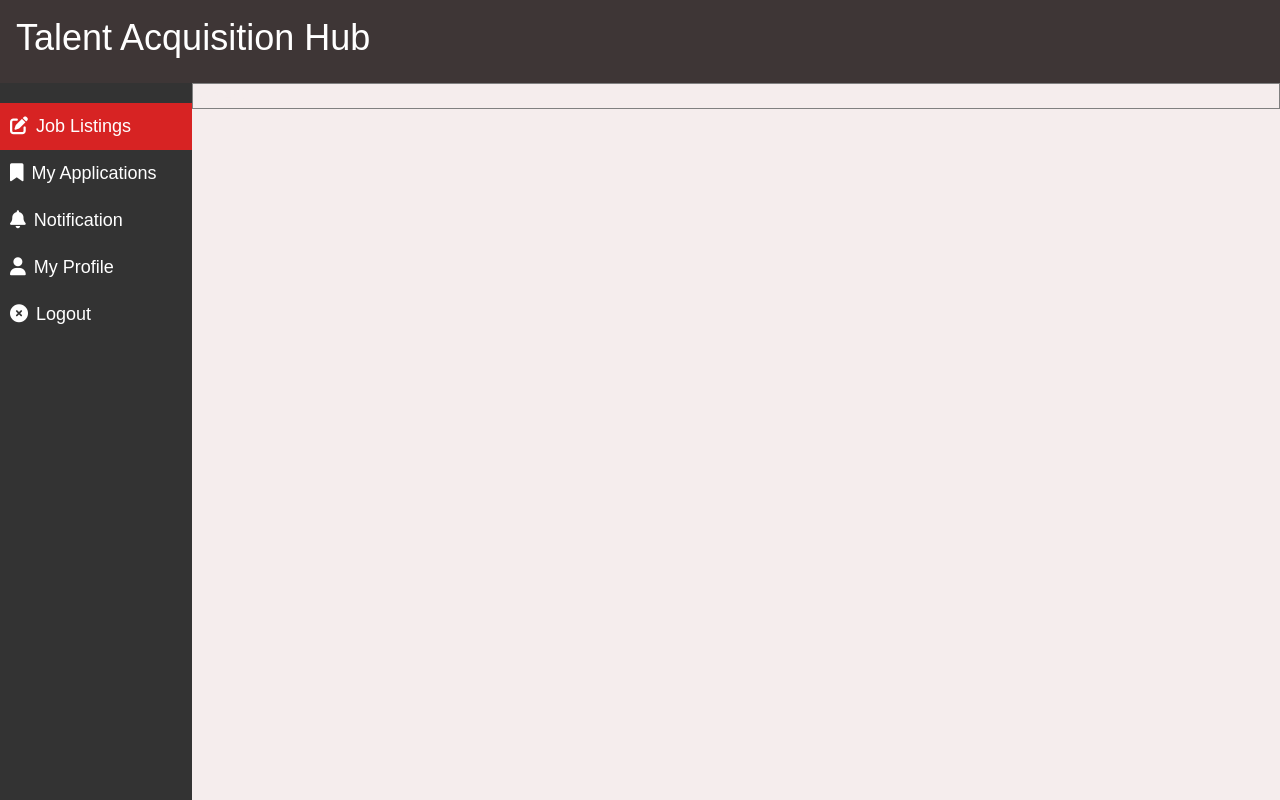
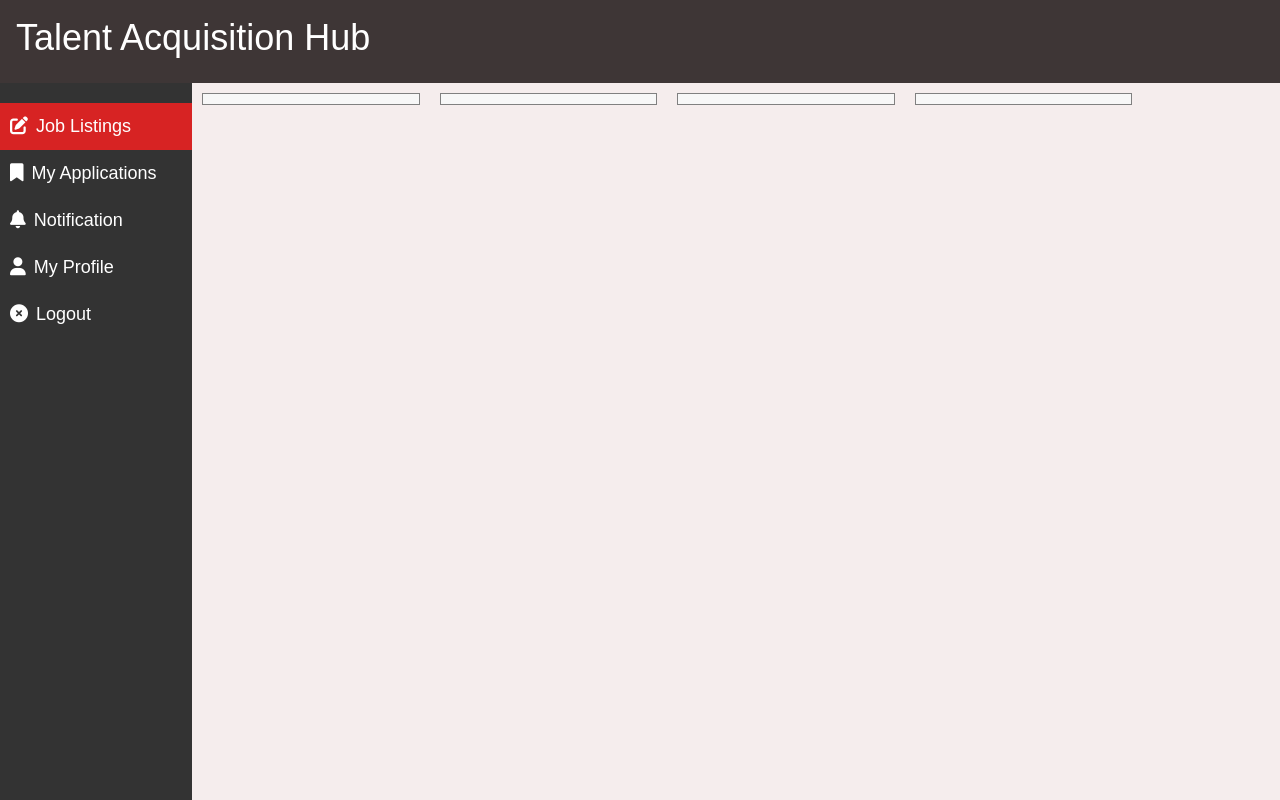
Before and after one commit to HrithikMani/pfwfake, a React (Vite) app in the folder frontend/: page /profile in a window 1280 px wide. Built offline with nearby package versions, Linux system fonts and the light colour scheme.

Commit message:
flex boxes

```diff
--- a/frontend/src/css/Profile.css
+++ b/frontend/src/css/Profile.css
@@ -28,9 +28,16 @@
 }
 .content{
     position: relative;
-    border: 1px solid grey;
     margin: 0 auto;
     display: block;
     width: 85%;
     margin-left: 15%;
 }
+.box{
+    background-color: #f7f7f7;
+    border: 1px solid grey;
+    padding: 5px;
+    display: inline-block;;
+    width: 20%;
+    margin: 10px;
+}
--- a/frontend/src/pages/Profile.jsx
+++ b/frontend/src/pages/Profile.jsx
@@ -15,7 +15,21 @@ function Profile() {
             <Link to="/login"><span href="#"><i class="fa-solid fa-circle-xmark sideIcon"></i>Logout</span></Link>
     </div>
     <div className="content">
-        content
+        <div className="box">
+
+        </div>
+        <div className="box">
+
+        </div>
+        <div className="box">
+
+        </div>
+        <div className="box">
+
+        </div>
+
+
+
     </div>
         </>
     )
```
